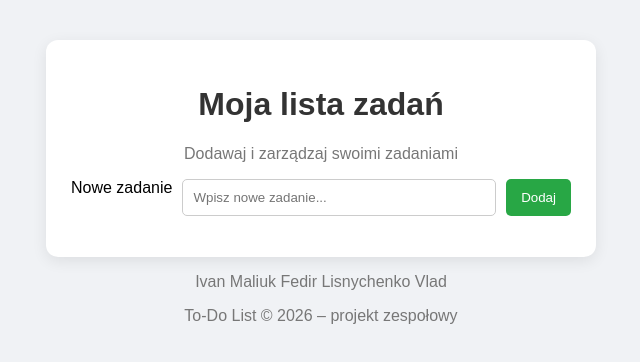
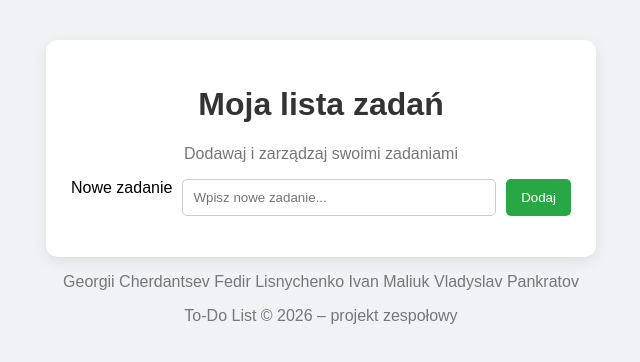
Before and after one commit to DKwantyti/todo-list-project, a plain HTML site: page index.html in a window 1280 px wide. Shown: the whole page, without its empty margins (319-959 px from the left). Drawn offline with Linux system fonts and the light colour scheme.

Commit message:
Update team member names in footer

```diff
--- a/index.html
+++ b/index.html
@@ -32,9 +32,10 @@
 
     <footer class="footer">
         <p class="team">
+            <span>Georgii Cherdantsev</span>
+            <span>Fedir Lisnychenko</span>
             <span>Ivan Maliuk</span>
-            <span>Fedir Lisnychenko</span>
-            <span>Vlad</span>
+            <span>Vladyslav Pankratov</span>
         </p>
         <p>To-Do List &copy; 2026 – projekt zespołowy</p>
     </footer>
```
